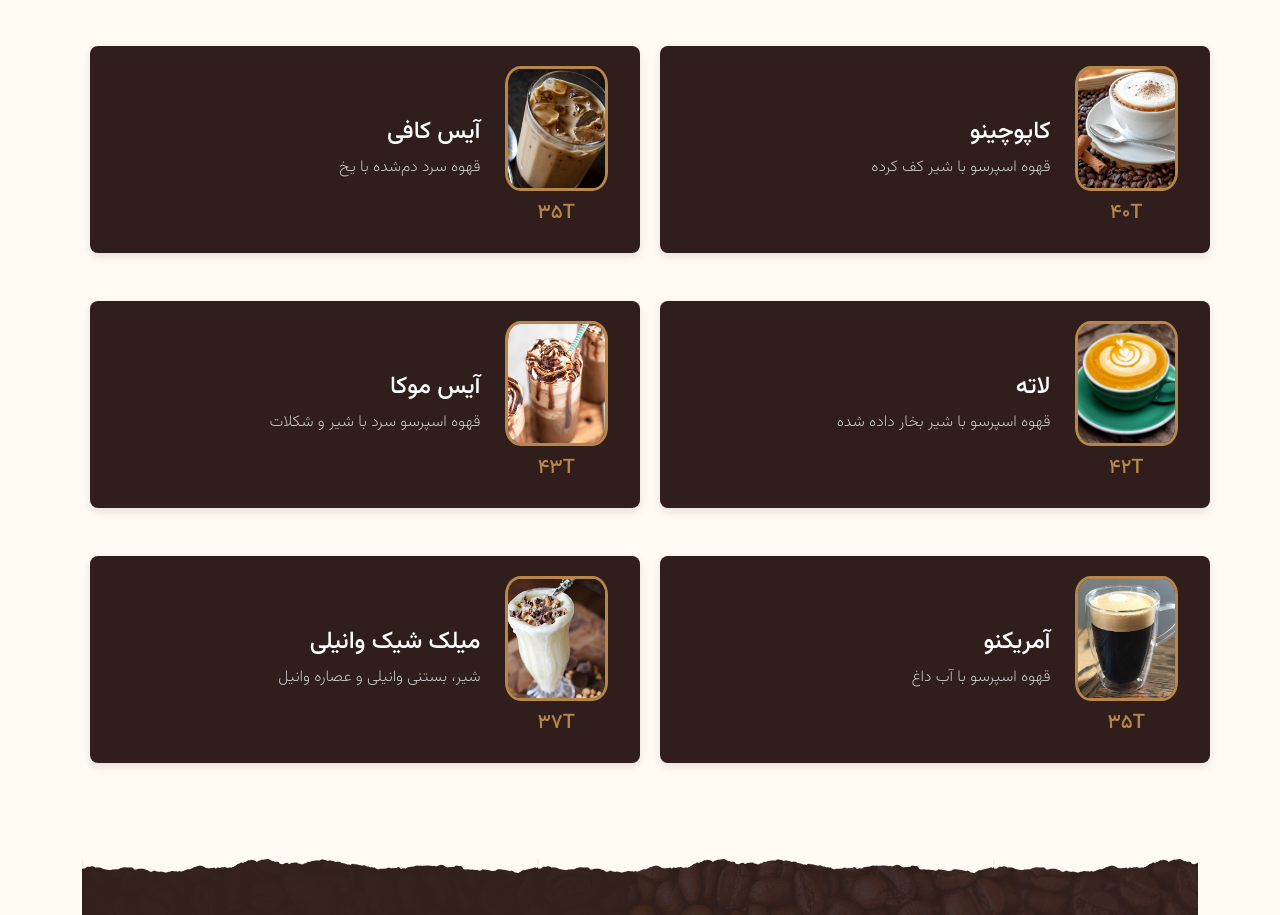
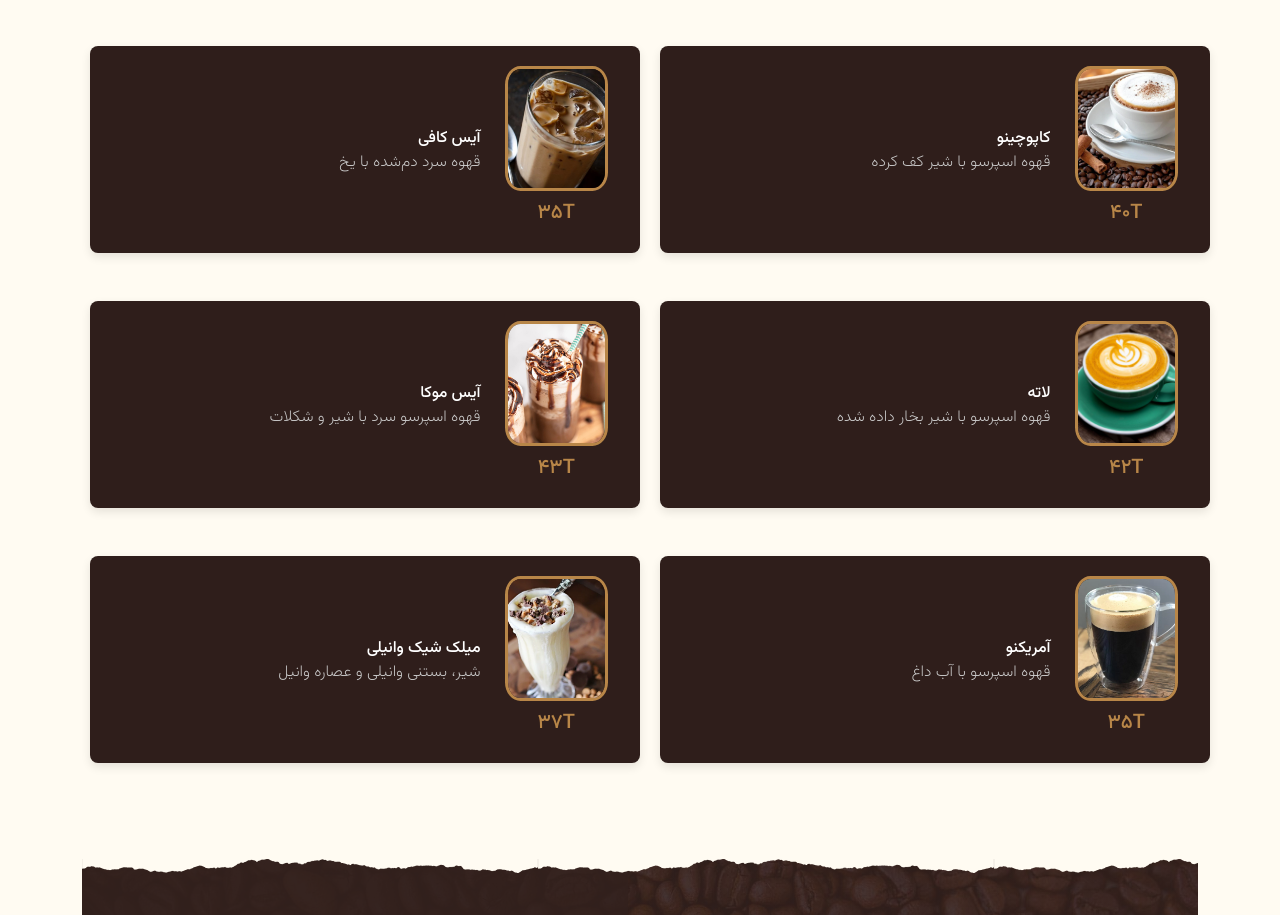
Before and after one commit to erfanHP390/website-coffee-shop, a Next.js app: page / in a window 1280 px wide. Shown: the part 3553-4468 px from the top of the page. Built offline with nearby package versions, Linux system fonts and the light colour scheme; data requests are answered from the project's data file.

Commit message:
title Link

```diff
--- a/components/modules/Card/Card.js
+++ b/components/modules/Card/Card.js
@@ -1,8 +1,9 @@
 import React from "react";
 
 import styles from "./Card.module.css";
+import Link from "next/link";
 
-export default function Card({ title, desc, price, img }) {
+export default function Card({id, title, desc, price, img }) {
   return (
     <div className={`row align-items-center mb-5 ${styles.card}`}>
       <div className="col-4 col-sm-3">
@@ -10,7 +11,7 @@ export default function Card({ title, desc, price, img }) {
         <h5 className={`font_vazir_Medium ${styles.menu_price}`}>{price}T</h5>
       </div>
       <div className="col-8 col-sm-9">
-        <h4 className={`font_vazir_Medium ${styles.menu_title}`}>{title}</h4>
+        <Link href={`/product/${id}`} className={`font_vazir_Medium ${styles.menu_title}`}>{title}</Link>
         <p className={`m-0 font_vazir_ExtraLight ${styles.menu_desc}`}>{desc}</p>
       </div>
     </div>
```
